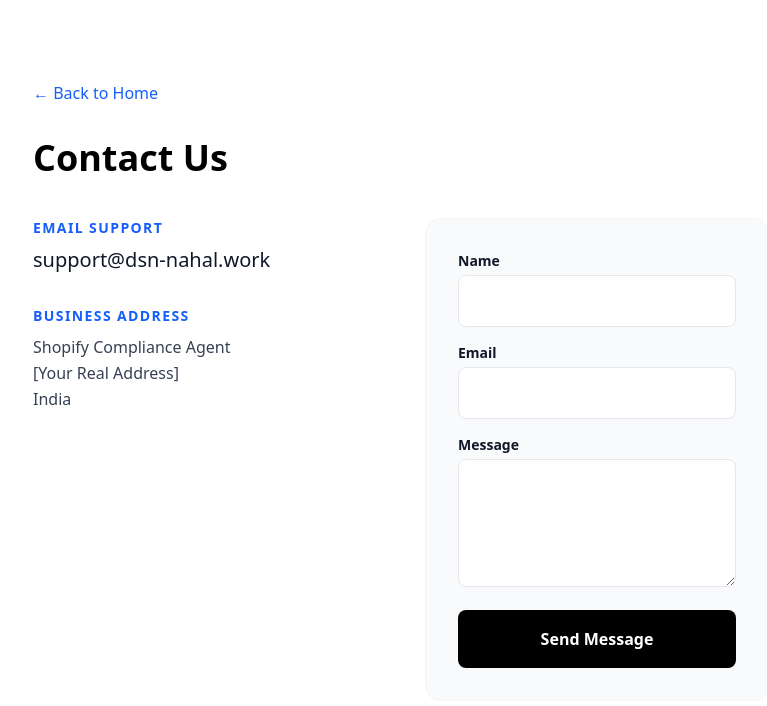
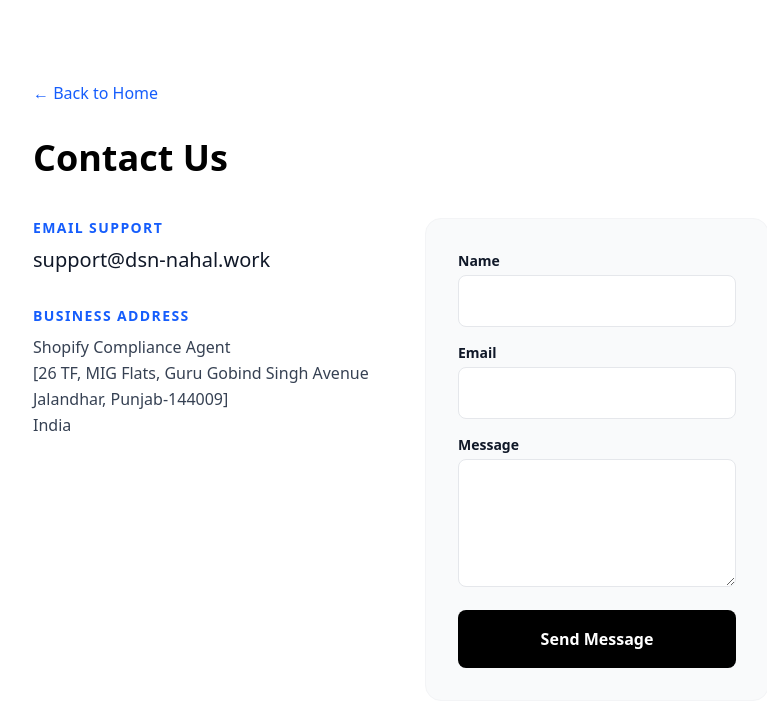
Before and after one commit to dsn-nahal1234/shopify-agent, a Next.js app: page /contact in a window 1280 px wide. Shown: the top 706 px of the page, without its empty margins (239-1006 px from the left). Built offline with nearby package versions, Linux system fonts and the light colour scheme.

Commit message:
Update page.tsx

```diff
--- a/app/contact/page.tsx
+++ b/app/contact/page.tsx
@@ -56,7 +56,8 @@ export default function ContactPage() {
               <h2 className="text-sm uppercase tracking-widest text-blue-600 font-bold mb-2">Business Address</h2>
               <p className="text-gray-700">
                 Shopify Compliance Agent<br />
-                [Your Real Address]<br />
+                [26 TF, MIG Flats, Guru Gobind Singh Avenue
+                Jalandhar, Punjab-144009]<br />
                 India
               </p>
             </div>
```
